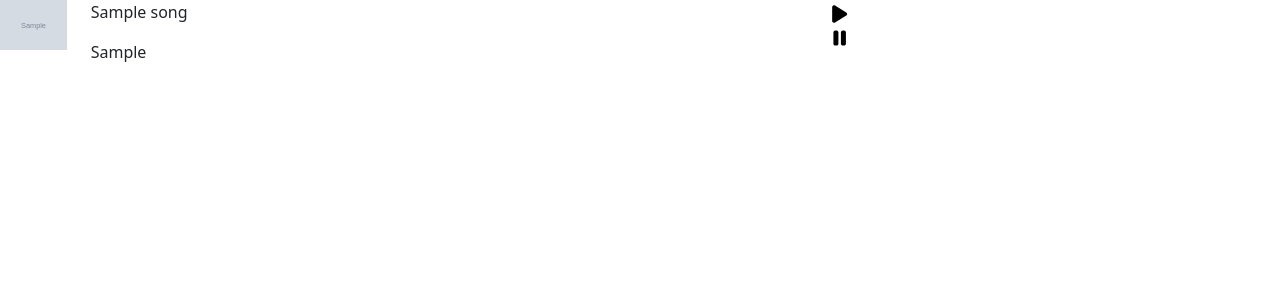
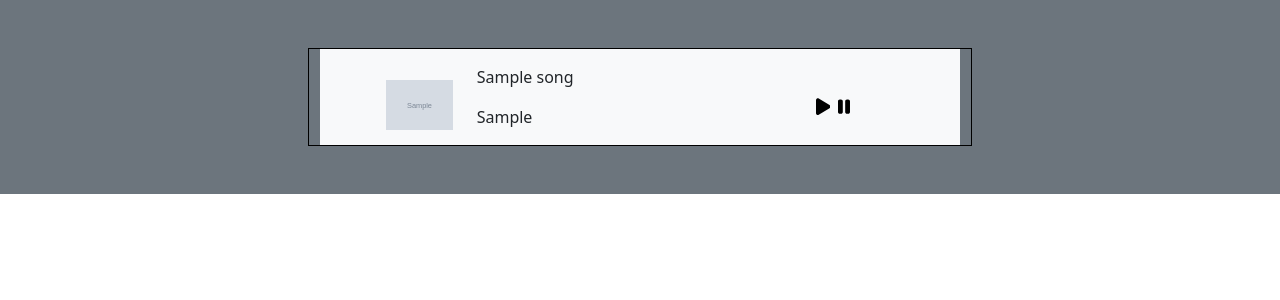
Before and after one commit to VincentG42/Lecteur_audio, a PHP site: page /titles.php in a window 1280 px wide. Shown: the part 176-476 px from the top of the page. Run offline with PHP 8.4, Linux system fonts and the light colour scheme; tables that the repository leaves empty or names only in its code hold one stand-in row (values such as "Sample post"); grey boxes marked "Sample" are stand-in pictures.

Commit message:
titles.php

```diff
--- a/css/style.css
+++ b/css/style.css
@@ -12,3 +12,14 @@
     height: 50px;
     width: auto;
 }
+
+.songs_container{
+    display: flex;
+    justify-content: center;
+    align-items: center;
+}
+
+.songs_unit{
+    padding-top: 1em;
+    border:1px black solid;
+}
--- a/pages/admin.php
+++ b/pages/admin.php
@@ -1,8 +1,3 @@
-<?php
-include_once('../process/treatment_admin.php')
-
-?>
-
 
 <!DOCTYPE html>
 <html lang="en">
--- a/pages/titles.php
+++ b/pages/titles.php
@@ -7,20 +7,21 @@ include_once('../process/connect_db.php');
 
 
 
-
+<div class="songs_container w-100 bg-secondary">
+  <div class= "songs_card w-50 my-5 bg-light">
     <?php
 
     foreach($songs as $song){ ?>
-  <div class="songs_unit row">
+      <div class="songs_unit row justify-content-center align-items-center">
 
-    <img  class="minipic col-2" src="../img/<?= $song['pictures']?>">
+        <img  class="minipic col-3" src="../img/<?= $song['pictures']?>">
         <div class="col-6">
             <p><?= $song['title']?></p>
             <p><?= $song['singer']?></p>
         </div>
-    <div class="col-2">
-    <div class="svg">
-      <svg xmlns="http://www.w3.org/2000/svg" height="20px" width="auto" viewBox="0 0 384 512">
+        <div class="col-2 d-flex">
+          <div class="svg mx-2">
+            <svg xmlns="http://www.w3.org/2000/svg" height="1.2em" width="auto" viewBox="0 0 384 512">
               <!--!Font Awesome Free 6.5.1 by @fontawesome - https://fontawesome.com License - https://fontawesome.com/license/free Copyright 2024 Fonticons, Inc.-->
               <path d="M73 39c-14.8-9.1-33.4-9.4-48.5-.9S0 62.6 0 80V432c0 17.4 9.4 33.4 24.5 41.9s33.7 8.1 48.5-.9L361 297c14.3-8.7 23-24.2 23-41s-8.7-32.2-23-41L73 39z"/>
             </svg>
@@ -30,19 +31,17 @@ foreach($songs as $song){ ?>
             </audio>
 
           <div class='svg2'>
-      <svg xmlns="http://www.w3.org/2000/svg" height="20px" width="auto" viewBox="0 0 320 512">
+            <svg xmlns="http://www.w3.org/2000/svg" height="1.2em" width="auto" viewBox="0 0 320 512">
               <!--!Font Awesome Free 6.5.1 by @fontawesome - https://fontawesome.com License - https://fontawesome.com/license/free Copyright 2024 Fonticons, Inc.-->
               <path d="M48 64C21.5 64 0 85.5 0 112V400c0 26.5 21.5 48 48 48H80c26.5 0 48-21.5 48-48V112c0-26.5-21.5-48-48-48H48zm192 0c-26.5 0-48 21.5-48 48V400c0 26.5 21.5 48 48 48h32c26.5 0 48-21.5 48-48V112c0-26.5-21.5-48-48-48H240z"/>
             </svg>
           </div>
         </div>
-
-
-
       </div>
     <?php } ?>
-
-<span class="volume">
+  </div>
+</div>
+<!-- <span class="volume">
 
 <a class="stick1" onclick="volume('audioPlayer', 0)"></a>
 
@@ -54,7 +53,7 @@ foreach($songs as $song){ ?>
 
 <a class="stick5" onclick="volume('audioPlayer', 1)"></a>
 
-</span>
+</span> -->
 
 
 <script type="text/javascript" src="main.js"></script>
--- a/process/treatment_admin.php
+++ b/process/treatment_admin.php
@@ -31,4 +31,5 @@ if (isset($_POST["title"]) && !empty($_POST["title"])
                                     ]);
 
     }
+    header('Location: ../pages/admin.php')
 ?>
```
Also changed, not shown: img/cover_611.jpg (added), partials/header.php (indentation only), 1 other file. Lines whose indentation alone changed are shown as unchanged.
